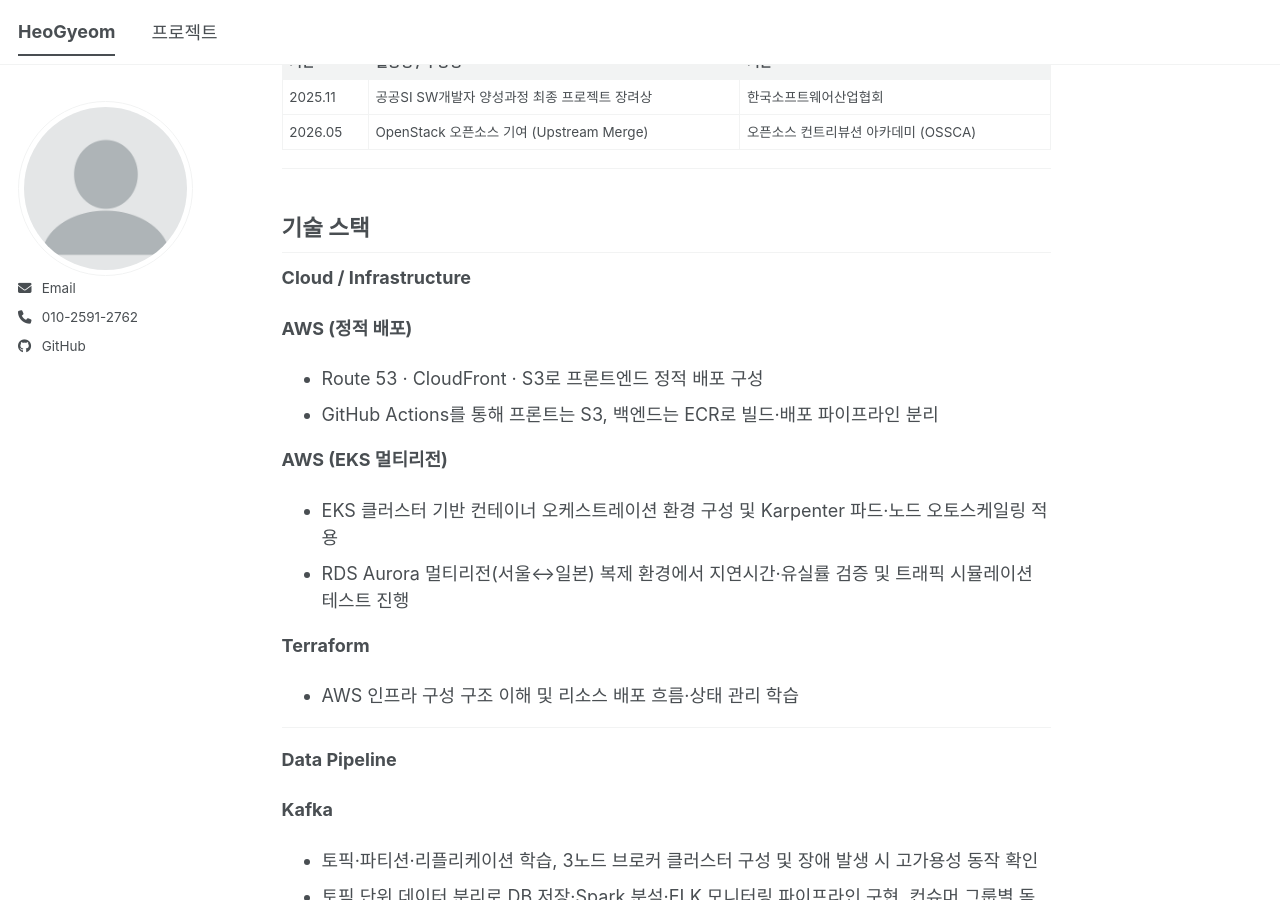
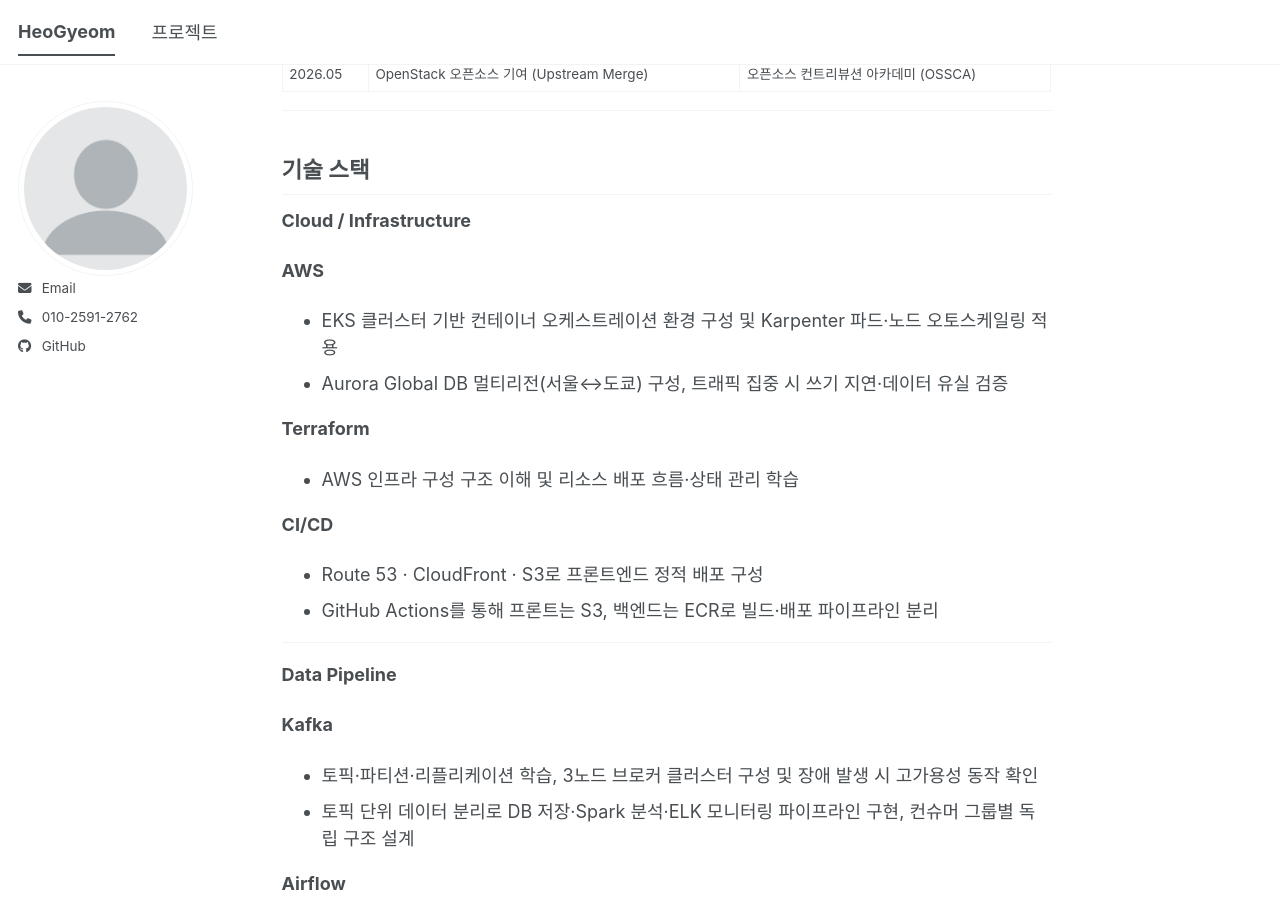
Before and after one commit to Heo-Gyeom/Heo-Gyeom.github.io, a Jekyll site: the page built from _pages/about.md, in a window 1280 px wide and 900 px high, scrolled down 884 px. Built offline with Jekyll 4.4.1, drawn with Linux system fonts in a browser that asks for light colours; a script bundle is joined from its source files by our own code; library files that are not in the unit come from our copies; some of the changed text lies outside the part shown.

Commit message:
about·portfolio 내용 수정
Co-Authored-By: Claude Sonnet 4.6 <noreply@anthropic.com>

```diff
--- a/_pages/about.md
+++ b/_pages/about.md
@@ -6,15 +6,12 @@ redirect_from:
   - /about.html
 ---
 
-> 안녕하세요, **허겸**입니다.
->
-> 여기에 간단한 자기소개를 작성해주세요. 본인의 관심 분야, 목표, 강점 등을 담아보세요.
+> 안녕하세요, 포기하지 않는 엔지니어 **허겸**입니다..
+> DB부터 인프라까지, 다양한 계층에서 가설을 세우고 원인을 추적하는 엔지니어로 성장하고 있습니다.
+> 문제가 생기면 바로 결론을 내기보다, 단계별로 가설을 세우며 원인을 확인합니다.
+> 하나의 계층만 보지 않고 다양한 관점에서 접근하며, 팀원들과 소통하면서 함께 정리해 가는 과정을 중요하게 생각합니다.
 
 ---
-
-| 기간 | 학교명 | 전공 | 학위 |
-|------|--------|------|------|
-| 20XX.03 ~ 20XX.02 | 학교 이름 | 전공 이름 | 학사 |
 
 ---
 
@@ -50,16 +47,16 @@ redirect_from:
 
 **Cloud / Infrastructure**
 
-**AWS (정적 배포)**
-- Route 53 · CloudFront · S3로 프론트엔드 정적 배포 구성
-- GitHub Actions를 통해 프론트는 S3, 백엔드는 ECR로 빌드·배포 파이프라인 분리
-
-**AWS (EKS 멀티리전)**
+**AWS**
 - EKS 클러스터 기반 컨테이너 오케스트레이션 환경 구성 및 Karpenter 파드·노드 오토스케일링 적용
-- RDS Aurora 멀티리전(서울↔일본) 복제 환경에서 지연시간·유실률 검증 및 트래픽 시뮬레이션 테스트 진행
+- Aurora Global DB 멀티리전(서울↔도쿄) 구성, 트래픽 집중 시 쓰기 지연·데이터 유실 검증
 
 **Terraform**
 - AWS 인프라 구성 구조 이해 및 리소스 배포 흐름·상태 관리 학습
+
+**CI/CD**
+- Route 53 · CloudFront · S3로 프론트엔드 정적 배포 구성
+- GitHub Actions를 통해 프론트는 S3, 백엔드는 ECR로 빌드·배포 파이프라인 분리
 
 ---
 
--- a/_pages/portfolio.html
+++ b/_pages/portfolio.html
@@ -365,9 +365,9 @@ author_profile: true
 <!-- ═══════════════ 인트로 ═══════════════ -->
 <div class="pf-intro">
   <div class="pf-intro-eyebrow">Portfolio</div>
-  <h1 class="pf-intro-headline">장애에 강한 시스템을 설계합니다</h1>
+  <h1 class="pf-intro-headline">서비스의 운영 흐름을 파악합니다</h1>
   <p class="pf-intro-desc">
-    <span class="pf-todo">한 줄 자기소개 작성 예정 — 예: 멀티리전 DR, Kubernetes 운영, CI/CD 자동화에 관심이 많습니다.</span>
+    <span class="pf-todo">데이터부터 인프라까지 이어지는 흐름 속에서, 서비스 구조와 운영 관점을 함께 학습하고 있습니다.</span>
   </p>
 </div>
 
```
